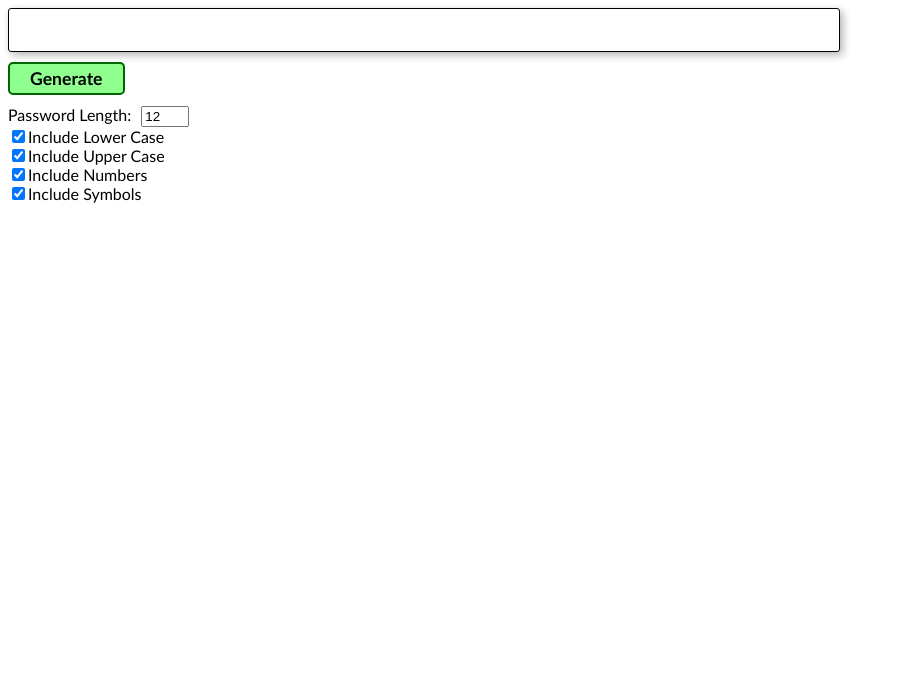
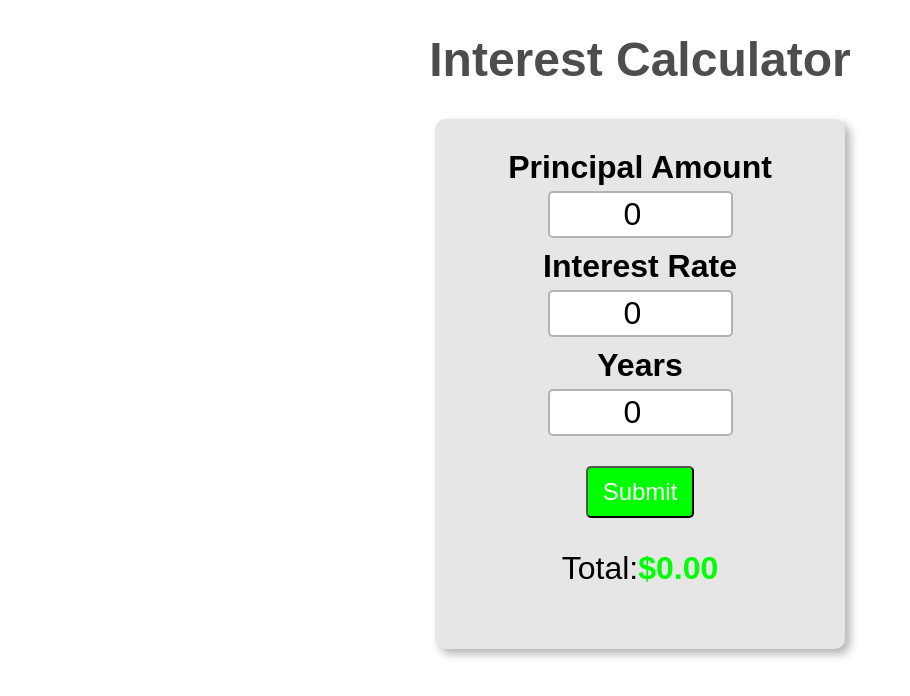
Before and after one commit to orszaczkyanna/React-BroCodeCourse, a React (Vite) app: page / in a window 1280 px wide. Shown: the top 696 px of the page, without its empty margins (0-910 px from the left). Built offline with nearby package versions, Linux system fonts and the light colour scheme.

Commit message:
CompoundInterestCalculator

```diff
--- /dev/null
+++ b/src/08_CompoundInterestCalculator/CompoundInterestCalculator.jsx
@@ -0,0 +1,71 @@
+import React, {useState, useRef} from "react";
+import styles from "./CompoundInterestCalculator.module.css";
+
+function CompoundInterestCalculator(){
+
+    const [principal, setPrincipal] = useState(0);
+    const [rate, setRate] = useState(0);
+    const [years, setYears] = useState(0);
+    const totalAmountRef = useRef(null);
+
+    function calculate(){
+        let priN = Number(principal);
+        let raN = Number(rate / 100);
+        let yeN = Number(years);
+
+        if (priN < 0 || isNaN(priN)){
+            priN = 0;
+            setPrincipal(0)
+        }
+        if (raN < 0 || isNaN(raN)) {
+            raN = 0;
+            setRate(0)
+        }
+        if (yeN < 0 || isNaN(yeN)) {
+            yeN = 0;
+            setYears(0)
+        }
+
+        const result = priN * Math.pow(1 + (raN / 1), 1 * yeN);
+        totalAmountRef.current.textContent = result.toLocaleString("en-US",
+                                                                    {style: "currency",
+                                                                    currency: "USD"});
+    }
+
+    return(
+        <div className={styles.calculator}>
+            <h1>Interest Calculator</h1>
+
+            <form>
+                <label htmlFor="principal">Principal Amount</label>
+                <input
+                    type="number"
+                    id="principal"
+                    onChange={(e) =>  setPrincipal(e.target.value)}
+                    value={principal}/>
+
+                <label htmlFor="rate">Interest Rate</label>
+                <input
+                    type="number"
+                    id="rate"
+                    onChange={(e) => setRate(e.target.value)}
+                    value={rate}/>
+
+                <label htmlFor="years">Years</label>
+                <input
+                    type="number"
+                    id="years"
+                    onChange={(e) => setYears(e.target.value)}
+                    value={years} />
+
+                <button type="button" onClick={calculate}>Submit</button>
+
+                <p className={styles.total}>Total:
+                    <span ref={totalAmountRef} className={styles.totalAmount}>$0.00</span>
+                </p>
+            </form>
+        </div>
+    )
+}
+
+export default CompoundInterestCalculator
--- /dev/null
+++ b/src/08_CompoundInterestCalculator/CompoundInterestCalculator.module.css
@@ -0,0 +1,62 @@
+.calculator{
+    font-family:Arial, Helvetica, sans-serif;
+}
+
+.calculator h1{
+    text-align: center;
+    color: hsl(0, 0%, 30%);
+    font-size: 3em;
+}
+
+.calculator form{
+    display: flex;
+    flex-direction: column;
+    align-items: center;
+    margin: auto;
+
+    max-width: 350px;
+    background-color: hsl(0, 0%, 90%);
+    padding: 30px;
+    border-radius: 10px;
+    box-shadow: 5px 5px 10px hsla(0, 0%, 0%, 0.3);
+}
+
+.calculator label{
+    font-size: 2em;
+    font-weight: bold;
+}
+
+.calculator input{
+    font-size: 2em;
+    width: 50%;
+    padding: 3px;
+    margin-top: 5px;
+    margin-bottom: 10px;
+    border: 2px solid hsl(0, 0%, 70%);
+    border-radius: 5px;
+    text-align: center;
+}
+
+.calculator button{
+    font-size: 1.5em;
+    background-color: hsl(120, 100%, 50%);
+    color: white;
+    margin-top: 20px;
+    padding: 10px 15px;
+    border-radius: 5px;
+    cursor: pointer;
+    transition: background-color 0.5s ease;
+}
+
+.calculator button:hover{
+    background-color: hsl(120, 100%, 40%);
+}
+
+.total{
+    font-size: 2em;
+}
+
+.totalAmount{
+    font-weight: bold;
+    color: hsl(120, 100%, 50%);
+}
--- a/src/App.jsx
+++ b/src/App.jsx
@@ -4,7 +4,8 @@
 // import TemperatureConversion from './04_TemperatureConversion/TemperatureConversion.jsx'
 // import Arrays from './05_Arrays/Arrays.jsx'
 // import DiceRoller from './06_DiceRoller/DiceRoller.jsx'
-import PasswordGenerator from './07_PasswordGenerator/PasswordGenerator.jsx'
+// import PasswordGenerator from './07_PasswordGenerator/PasswordGenerator.jsx'
+import CompoundInterestCalculator from './08_CompoundInterestCalculator/CompoundInterestCalculator.jsx'
 
 function App() {
   return (
@@ -15,7 +16,8 @@ function App() {
       {/* <TemperatureConversion /> */}
       {/* <Arrays /> */}
       {/* <DiceRoller /> */}
-      <PasswordGenerator />
+      {/* <PasswordGenerator /> */}
+      <CompoundInterestCalculator />
     </>
   )
 }
```
